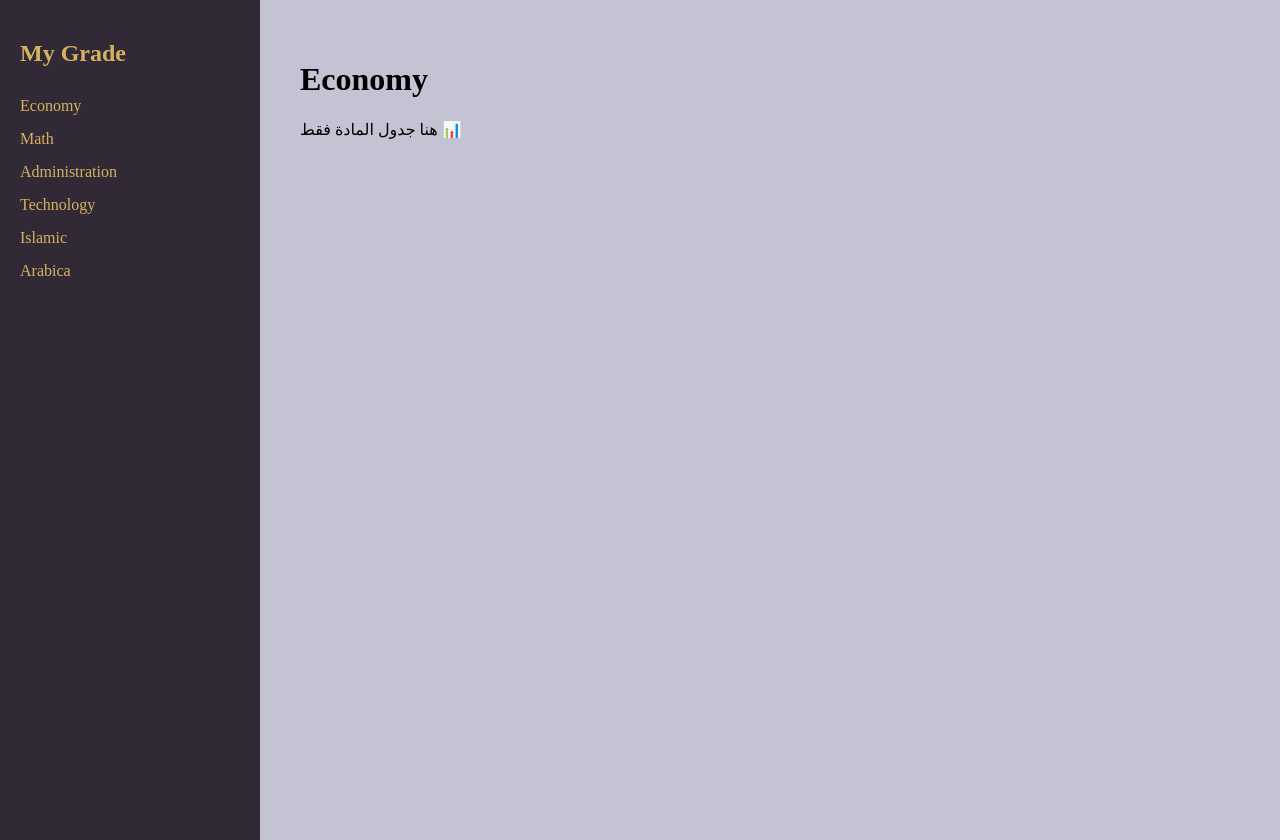
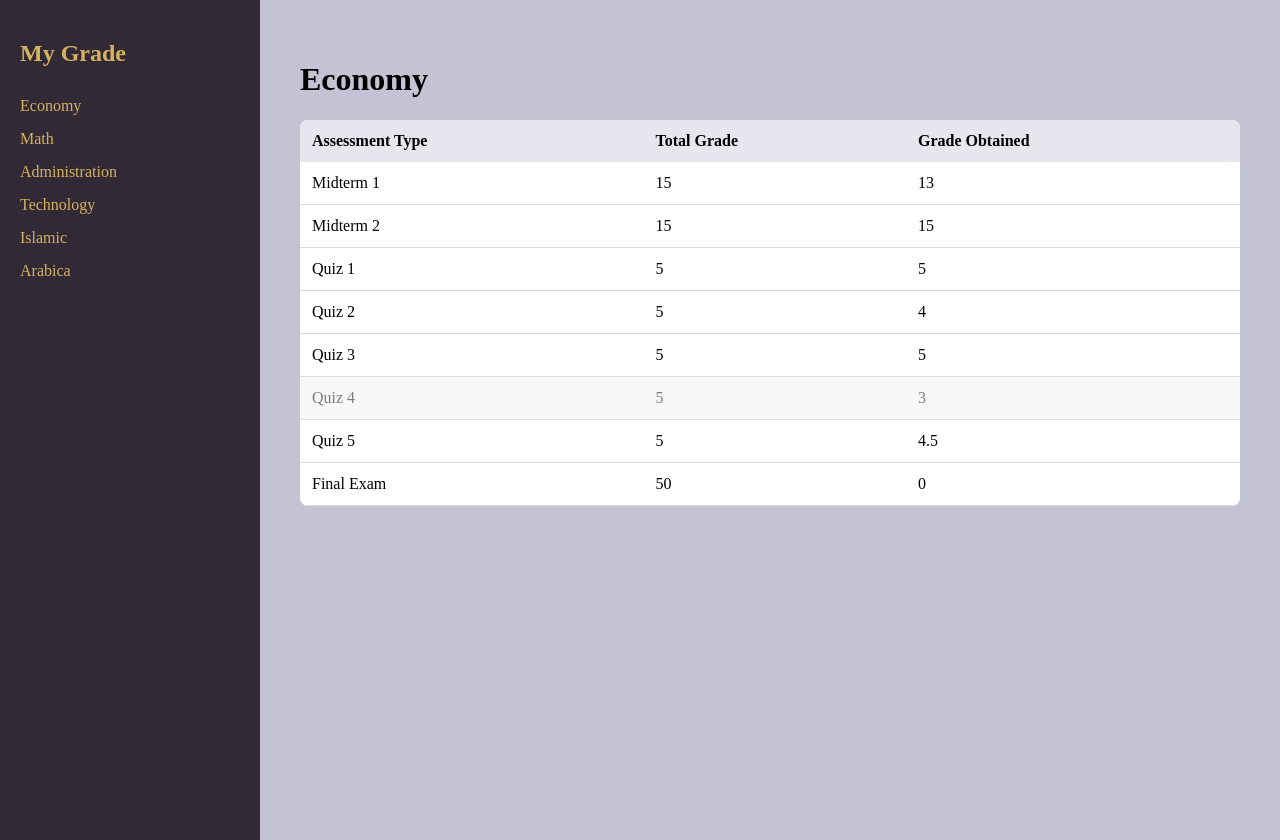
Before and after one commit to L-26-25L/l, a Next.js app: page / in a window 1280 px wide. Both pictures are taken after a click on the element "Economy". Built offline with nearby package versions, Linux system fonts and the light colour scheme.

Commit message:
Integrate CourseTable component into course view

```diff
--- a/app/page.jsx
+++ b/app/page.jsx
@@ -1,3 +1,6 @@
+import CourseTable from "../components/CourseTable";
+import { coursesData } from "../data/courses";
+
 "use client";
 
 import { useState } from "react";
@@ -38,12 +41,12 @@ export default function Home() {
           </>
         )}
 
-        {view === "course" && selectedCourse && (
-          <>
-            <h1>{selectedCourse}</h1>
-            <p>هنا جدول المادة فقط 📊</p>
-          </>
-        )}
+      {view === "course" && selectedCourse && (
+  <>
+    <h1>{selectedCourse}</h1>
+    <CourseTable data={coursesData[selectedCourse]} />
+  </>
+)}
       </div>
     </div>
   );
```
